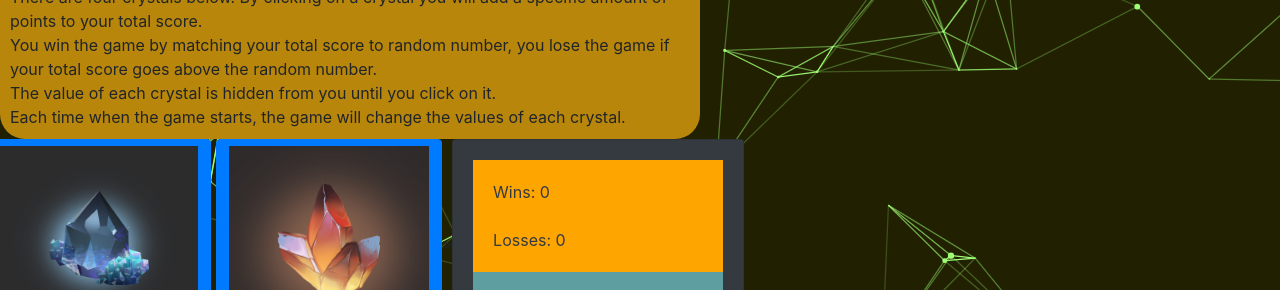
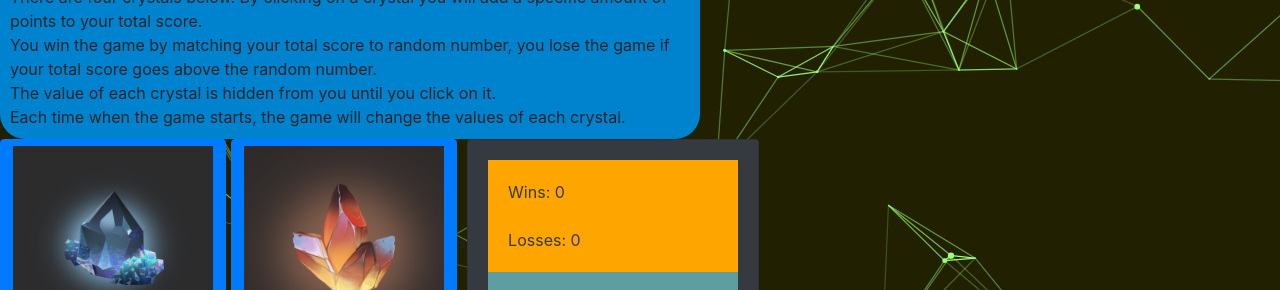
Before and after one commit to DarkCypher777/unit-4-game, a plain HTML site: page index.html in a window 1280 px wide. Shown: the part 112-402 px from the top of the page. Drawn offline with nearby package versions, Linux system fonts and the light colour scheme.

Commit message:
initial site files

```diff
--- a/assets/css/style.css
+++ b/assets/css/style.css
@@ -1,6 +1,7 @@
 body {
     background-image: url("../../assets/images/wallpaper.png");
     background-position: top left;
+    overflow-x: hidden;
 }
 
 h1 {
@@ -13,10 +14,14 @@ h1 {
 
 .rules {
     border-radius: 25px;
-    background-color: darkgoldenrod;
+    background-color: rgb(0, 131, 207);
     width: 700px;
     height: auto;
     padding: 10px;
+}
+
+.crystals {
+    padding-left: 15px;
 }
 
 #computer-number {
@@ -40,6 +45,5 @@ h1 {
     width: 250px;
     height: 100px;
     font-size: 30px;
-    margin: 0%;
     padding-top: 10%;
 }
--- a/index.html
+++ b/index.html
@@ -46,10 +46,10 @@
         Each time when the game starts, the game will change the values of each crystal.
     </div>
 
-    <!-- crystals Area -->
     <div>
         <div class="row">
             <div class="col-3.5">
+                <!-- Crystal Area -->
                 <div class="crystals">
                     <button id="crystal1" type="button" class="btn btn-primary">
                         <img src="assets/images/crystal1.jpg" alt="crystal 1" width=200px; height=200px;>
@@ -70,16 +70,14 @@
                     </button>
                 </div>
             </div>
-            <div class="col-2.5">
+            <div class="col-3.5">
                 <div class="card text-dark bg-dark mb-3" style="width: 100%;">
                     <div class="card-body">
-
+                        <!-- Scoreboard -->
                         <div id="win-losses">
-
                             <div id="win"></div>
                             <br>
                             <div id="losses"></div>
-
                         </div>
 
                         <div id="computer-number"></div>
@@ -93,7 +91,6 @@
         </div>
     </div>
 
-
 </body>
 
 </html>
```
Also changed, not shown: 1 other file.
